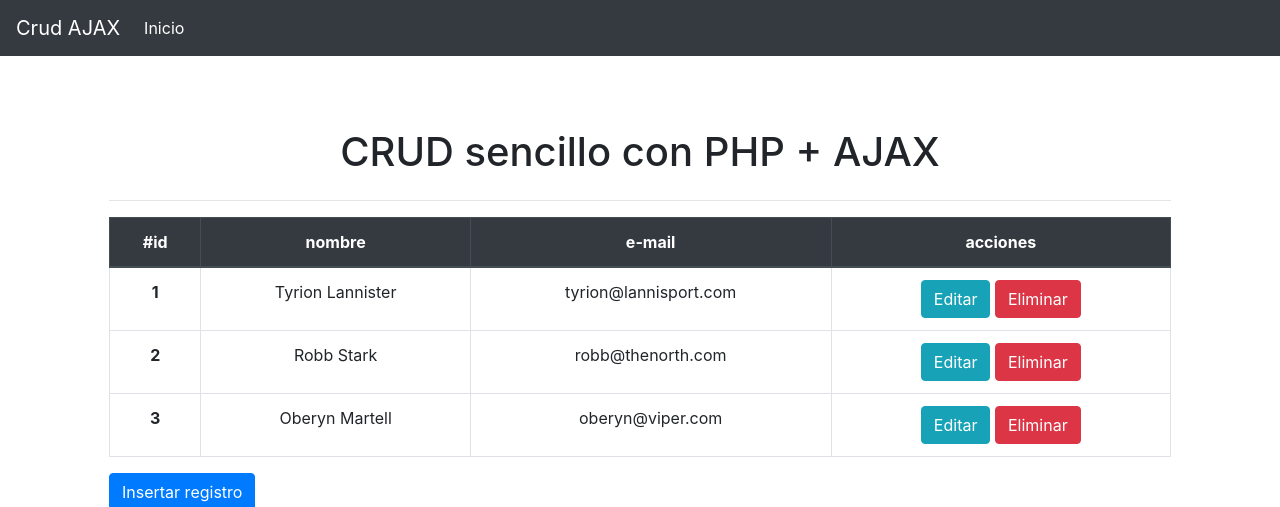
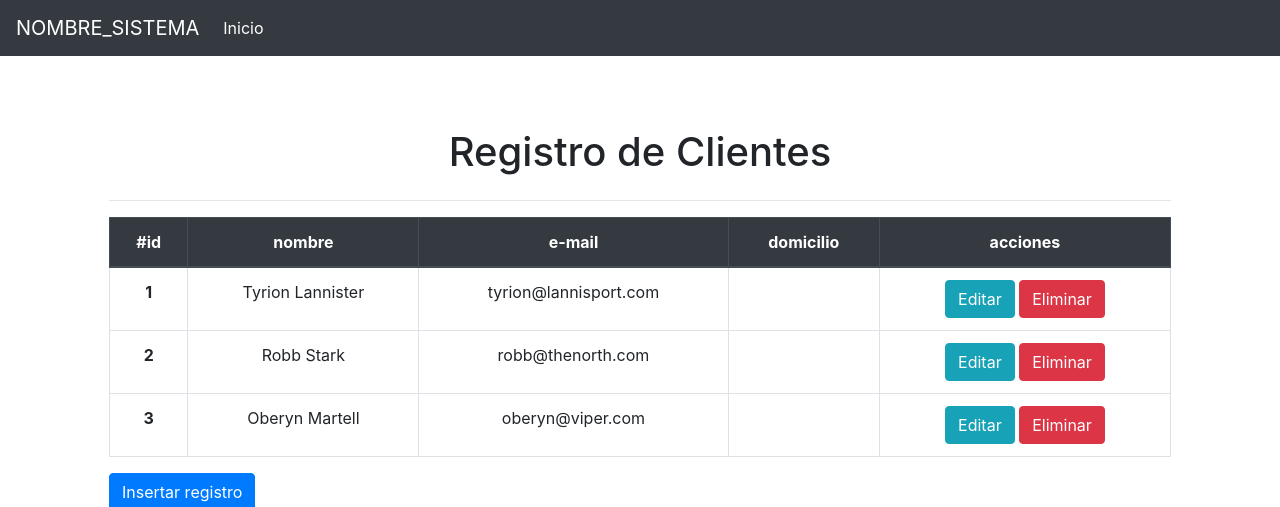
Before and after one commit to AmbarPHP/PHP_CRUD_MAVI, a PHP site: page /index.php?page=inicio in a window 1280 px wide. Shown: the top 507 px of the page. Run offline with PHP 8.4, Linux system fonts and the light colour scheme; data comes from the database, SQL or seed files in the repository; data that the repository does not hold is empty; some libraries are stand-ins or nearby versions.

Commit message:
Listar los clientes

```diff
--- a/config.php
+++ b/config.php
@@ -1,5 +1,5 @@
 <?php
 
-	define("NOMBRE_SISTEMA", "Crud AJAX");
+	define("NOMBRE_SISTEMA", "MAVI TEST");
 
 ?>
--- a/views/paginas/inicio.php
+++ b/views/paginas/inicio.php
@@ -1,5 +1,4 @@
 <?php
-
     require_once './controllers/ClienteController.php';
     $objeto = new ClienteController();
     $clientes = $objeto->obtenerClientes();
@@ -9,7 +8,7 @@
 	<main role="main" class="container">
 
 		<div class="starter-template">
-			<h1>CRUD sencillo con PHP + AJAX</h1>
+			<h1>Registro de Clientes</h1>
 			<div class="row">
 				<div class="col-md-6 offset-3">
 					<?php
@@ -31,6 +30,7 @@
 						<th scope="col">#id</th>
 						<th scope="col">nombre</th>
 						<th scope="col">e-mail</th>
+						<th scope="col">domicilio</th>
 						<th scope="col">acciones</th>
 					</tr>
 				</thead>
@@ -41,8 +41,10 @@
 					?>
 					<tr>
 						<th scope="row"><?=$r['id'];?></th>
-						<td><?=$r['nombre'];?></td>
+						<td><?=$r['nombre']." ".$r['apellido_paterno']." ".$r['apellido_materno'];?>
+						</td>
 						<td><?=$r['email'];?></td>
+						<td><?=$r['domicilio'];?></td>
 						<td>
 							<a href="?page=editar&id=<?= $r['id']; ?>" type="a" class="btn btn-info">Editar</a>
 							<a href="?page=eliminar&id=<?= $r['id']; ?>" type="a" class="btn btn-danger">Eliminar</a>
@@ -77,9 +79,24 @@
 						<small id="nombreHelp" class="form-text text-muted">Ingrese el nombre completo del cliente.</small>
 					</div>
 					<div class="form-group">
+						<label for="email">Apellido paterno</label>
+						<input type="text" id="paterno" name="paterno" class="form-control" aria-describedby="paternoHelp">
+						<small id="domicilioHelp" class="form-text text-muted">Ingrese apellido paterno </small>
+					</div>
+					<div class="form-group">
+						<label for="email">Apellido materno</label>
+						<input type="text" id="materno" name="materno" class="form-control" aria-describedby="maternoHelp">
+						<small id="domicilioHelp" class="form-text text-muted">Ingrese apellido materno </small>
+					</div>
+					<div class="form-group">
 						<label for="email">E-mail</label>
 						<input type="email" id="email" name="email" class="form-control" aria-describedby="emailHelp">
 						<small id="emailHelp" class="form-text text-muted">Ingrese el correo electronico del cliente.</small>
+					</div>
+					<div class="form-group">
+						<label for="email">Domicilio</label>
+						<input type="text" id="domicilio" name="domicilio" class="form-control" aria-describedby="domicilioHelp">
+						<small id="domicilioHelp" class="form-text text-muted">Ingrese el domicilio </small>
 					</div>
 				</div>
 				<div class="modal-footer">
@@ -105,15 +122,12 @@
 				type: "POST",
 				data: datos,
 				url:  "insertar.php",
-				success: function(r){
-					// if (r==1) {
-					// 	$('#registroForm')[0].reset();
-					// 	$('#tablaCliente').load();
+				success: function(mensage){
 					// 	alert ("Agregado Ok!");
 					// } else {
 					// 	alert("Fallo al agregar");
 					// }
-					alert(r);
+					alert(mensage);
 				}
 			});
 		});
--- a/views/paginas/insertar.php
+++ b/views/paginas/insertar.php
@@ -13,7 +13,6 @@ if (isset($_POST['btnInsertar'])) {
 
 ?>
 
-<!-- 	<main role="main" class="container">
 
 		<div class="starter-template">
 			<h1>CRUD sencillo con PHP + AJAX</h1>
```
